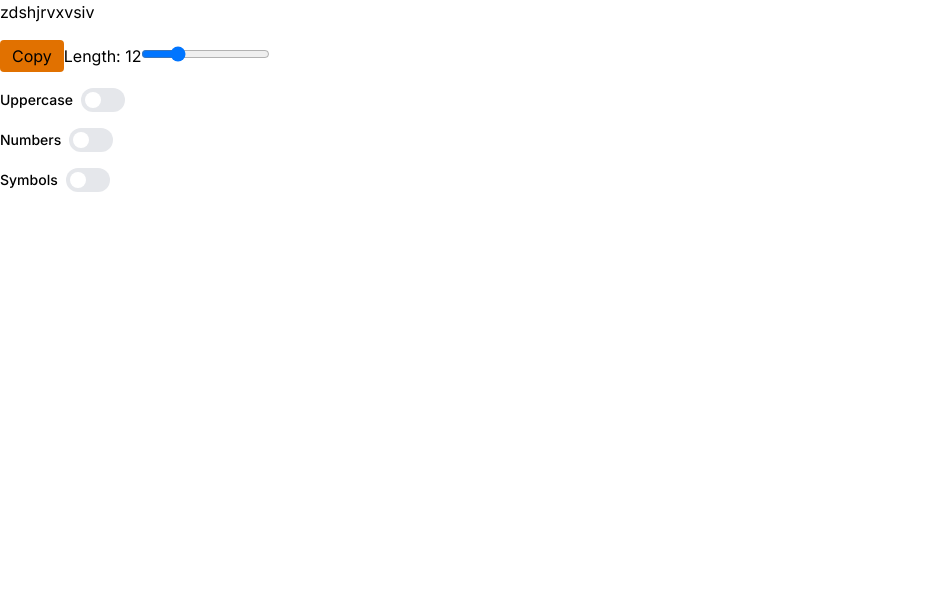
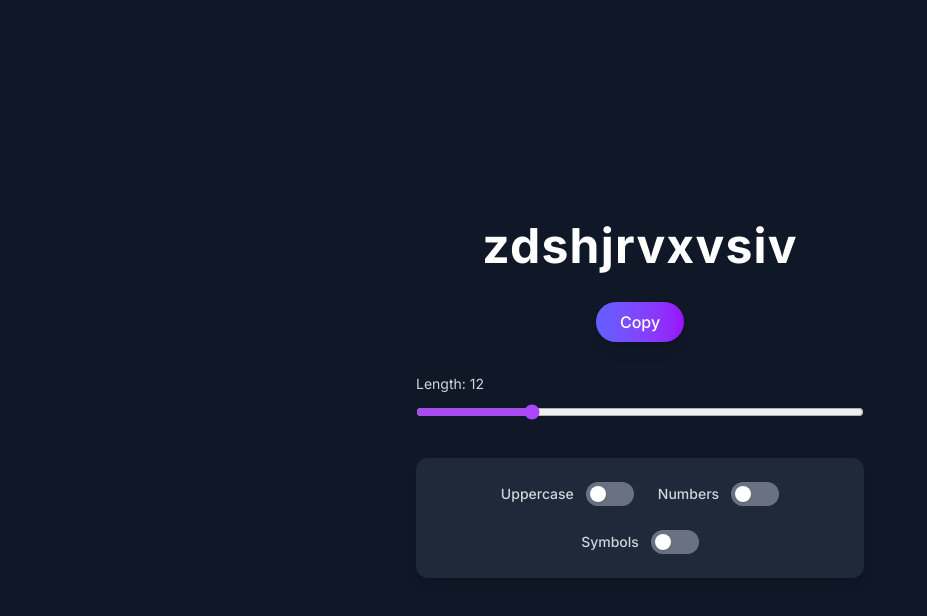
Before and after one commit to shravzzv/passforge, a Next.js app: page / in a window 1280 px wide. Shown: the top 616 px of the page, without its empty margins (0-927 px from the left). Built offline with nearby package versions, Linux system fonts and the light colour scheme.

Commit message:
feat: enhance UI for password generator with improved styling and clipboard handling

```diff
--- a/app/globals.css
+++ b/app/globals.css
@@ -4,3 +4,7 @@ body {
   font-family: 'Inter', system-ui, -apple-system, BlinkMacSystemFont, 'Segoe UI',
     Roboto, Oxygen, Ubuntu, Cantarell, 'Open Sans', 'Helvetica Neue', sans-serif;
 }
+
+::selection {
+  background-color: oklch(62.7% 0.265 303.9);
+}
--- a/app/page.tsx
+++ b/app/page.tsx
@@ -24,7 +24,9 @@ export default function Page() {
 
   const handleCopy = async () => {
     try {
+      if (navigator.clipboard?.writeText) {
         await navigator.clipboard.writeText(password)
+      }
       setCopied(true)
       setTimeout(() => setCopied(false), 1500)
     } catch (err) {
@@ -33,25 +35,34 @@ export default function Page() {
   }
 
   return (
-    <div className='space-y-4'>
-      <h1>{password}</h1>
+    <div className='min-h-screen bg-gray-900 text-white flex flex-col items-center justify-center p-6 gap-8'>
+      <h1 className='font-bold text-3xl md:text-5xl break-all tracking-wide text-center'>
+        {password}
+      </h1>
+
       <button
-        className='text-black bg-amber-600 px-3 py-1 rounded'
         onClick={handleCopy}
+        className='px-6 py-2 cursor-pointer rounded-full font-medium bg-gradient-to-r from-indigo-500 to-purple-600 shadow-lg transition-all duration-300 ease-out hover:scale-105 hover:shadow-xl active:scale-95'
       >
-        {copied ? 'Copied' : 'Copy'}
+        {copied ? 'Copied!' : 'Copy'}
       </button>
 
-      <label htmlFor='length'>Length: {length}</label>
+      <div className='w-full max-w-md'>
+        <label htmlFor='length' className='block mb-2 text-sm text-gray-300'>
+          Length: {length}
+        </label>
         <input
           type='range'
           id='length'
+          className='w-full accent-purple-500 cursor-pointer'
           min={8}
           max={24}
           value={length}
           onChange={(e) => setLength(Number(e.target.value))}
         />
+      </div>
 
+      <div className='flex items-center justify-center gap-6 flex-wrap bg-gray-800 p-6 rounded-xl shadow-lg w-full max-w-md'>
         <ToggleSwitch
           id='uppercase'
           label='Uppercase'
@@ -71,5 +82,6 @@ export default function Page() {
           onChange={setUseSymbols}
         />
       </div>
+    </div>
   )
 }
--- a/components/toggle-switch.tsx
+++ b/components/toggle-switch.tsx
@@ -14,8 +14,11 @@ export default function ToggleSwitch({
   onChange,
 }: ToggleSwitchProps) {
   return (
-    <div className='flex items-center gap-2'>
-      <label htmlFor={id} className='text-sm font-medium'>
+    <div className='flex items-center gap-3'>
+      <label
+        htmlFor={id}
+        className='text-sm font-medium text-gray-300 select-none'
+      >
         {label}
       </label>
       <label className='relative inline-flex items-center cursor-pointer'>
@@ -26,8 +29,8 @@ export default function ToggleSwitch({
           onChange={(e) => onChange(e.target.checked)}
           className='sr-only peer'
         />
-        <div className='w-11 h-6 bg-gray-200 rounded-full peer peer-checked:bg-blue-600 transition-colors'></div>
-        <div className='absolute left-1 top-1 w-4 h-4 bg-white rounded-full transition-transform peer-checked:translate-x-5'></div>
+        <div className='w-12 h-6 bg-gray-500 rounded-full peer peer-checked:bg-purple-500 transition-colors duration-300 ease-in-out'></div>
+        <div className='absolute left-1 top-1 w-4 h-4 bg-white rounded-full shadow transition-transform duration-300 ease-in-out peer-checked:translate-x-6'></div>
       </label>
     </div>
   )
```
Lines whose indentation alone changed are shown as unchanged.
